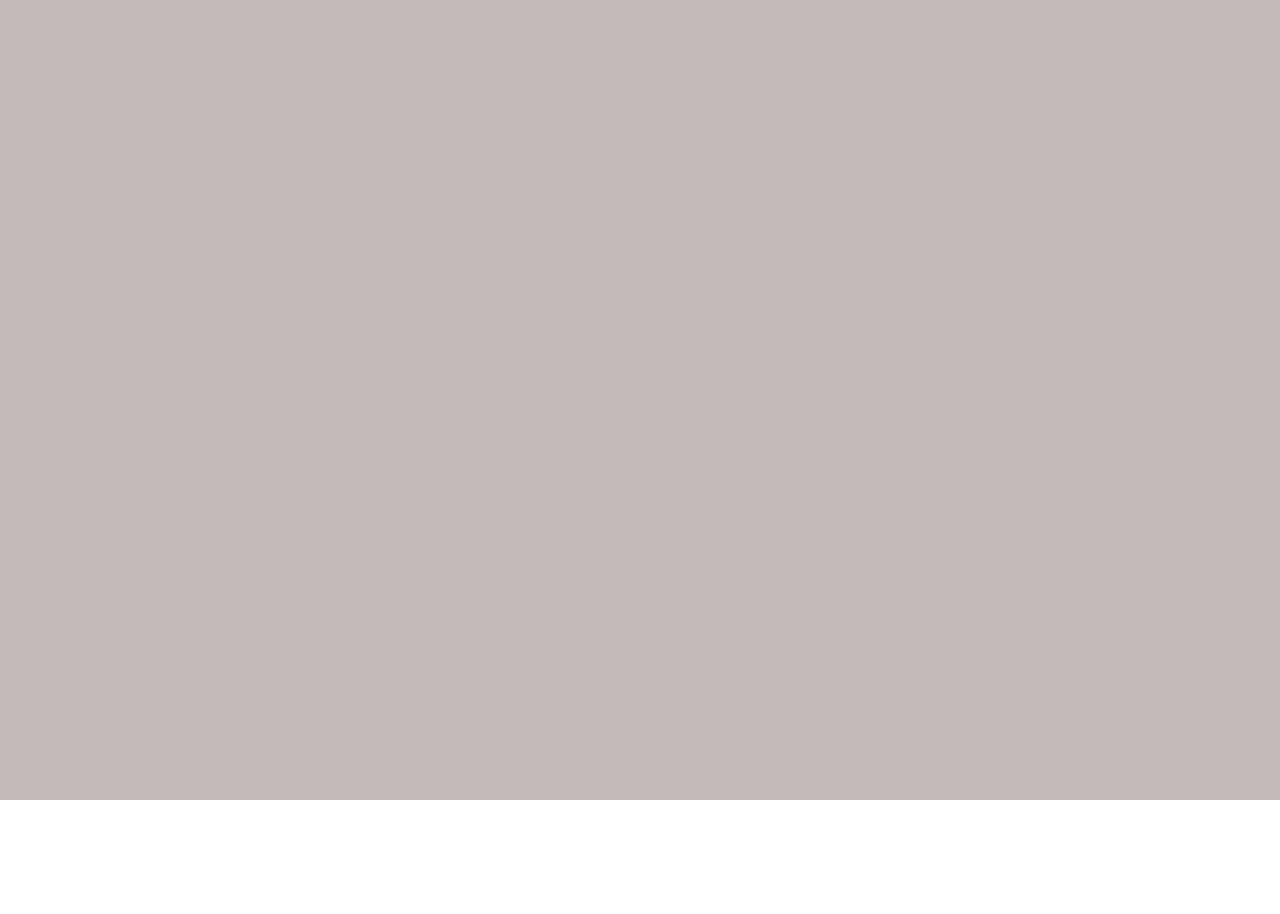
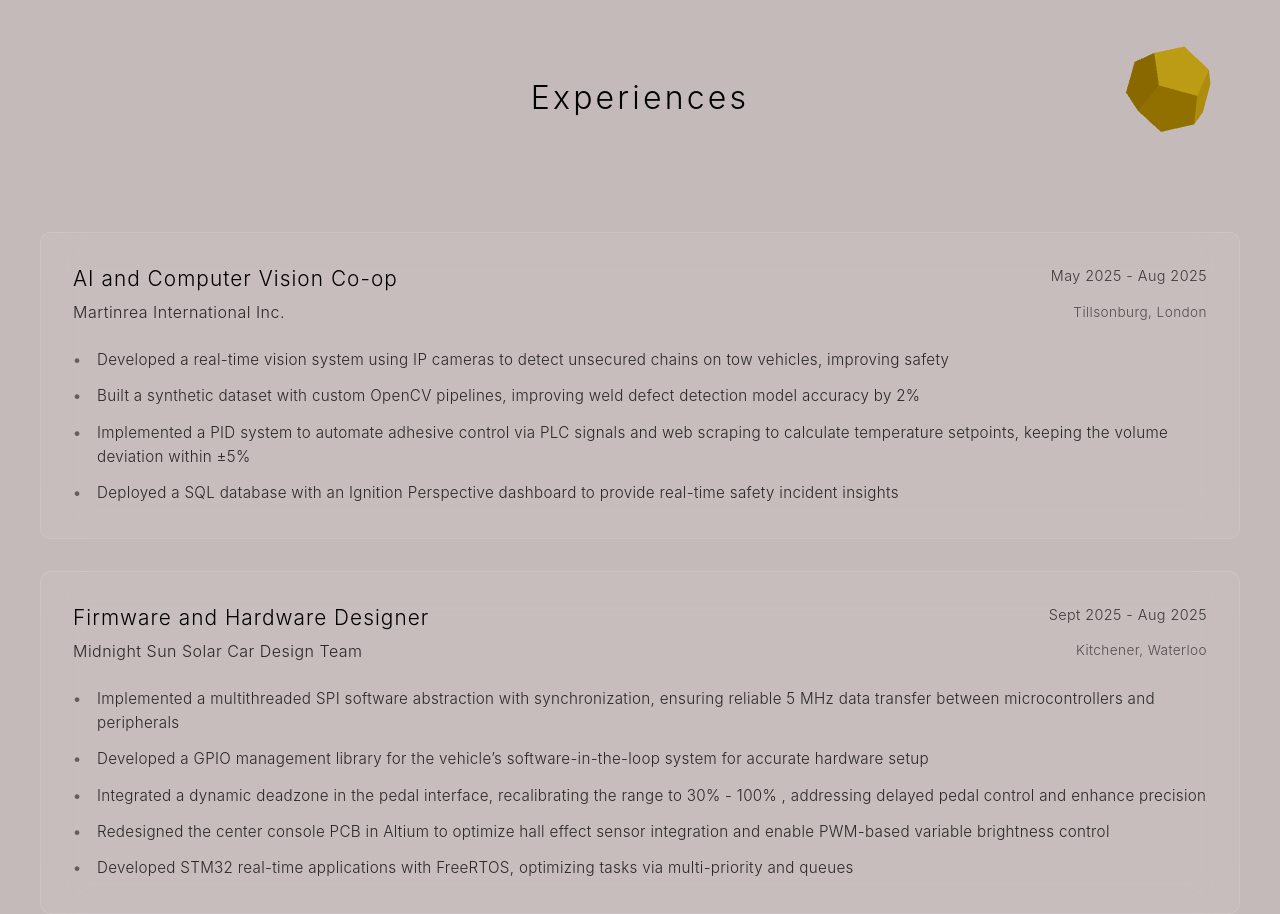
Before and after one commit to mswq/Me, a React (Vite) app in the folder me/: page /experience in a window 1280 px wide. Before the commit this address had no page. Shown: the top 914 px of the page. Before the commit the page ends 800 px from the top, so only its background shows below. Built offline with nearby package versions, Linux system fonts and the light colour scheme.

Commit message:
+ experiences

```diff
--- a/me/src/App.jsx
+++ b/me/src/App.jsx
@@ -2,10 +2,12 @@ import { useState } from 'react'
 import Home from './components/Home.jsx'
 import './App.css'
 import './Projects.css'
+import './Experiences.css'
 import { BrowserRouter, Routes, Route } from 'react-router-dom'
 import AboutMe from './components/AboutMe.jsx'
 import Projects from './components/Projects.jsx'
 import Layout from './components/Layout.jsx'
+import Experiences from './components/Experience.jsx'
 
 function App() {
   return (
@@ -15,6 +17,7 @@ function App() {
             <Route index element={<Home />} />
             <Route path="aboutme" element={<AboutMe />} />
             <Route path="projects" element={<Projects />} />
+            <Route path="experience" element={<Experiences />} />
           </Route>
       </Routes>
     </BrowserRouter>
--- /dev/null
+++ b/me/src/Experiences.css
@@ -0,0 +1,204 @@
+/* Experiences page styles matching your minimal aesthetic */
+.experiences-container {
+  position: relative;
+  min-height: 100vh;
+  width: 100vw;
+  background: #c5baba;
+  padding: 80px 40px 40px;
+}
+
+.experiences-title {
+  position: absolute;
+  top: 10vh;
+  left: 50%;
+  transform: translateX(-50%);
+  font-size: 2rem;
+  font-weight: 300;
+  letter-spacing: 0.1em;
+  z-index: 10;
+  opacity: 0;
+  animation: fadeInUp 1s ease-out 0.5s forwards;
+  color: #000000;
+}
+
+.experiences-list {
+  max-width: 1350px;
+  margin: 0 auto;
+  margin-top: 15vh;
+  padding-top: 2rem;
+}
+
+/* Experience Card with glassmorphism matching your project cards */
+.experience-card {
+  background: rgba(255, 255, 255, 0.05);
+  backdrop-filter: blur(20px);
+  border: 1px solid rgba(255, 255, 255, 0.1);
+  border-radius: 10px;
+  padding: 2rem;
+  margin-bottom: 2rem;
+  transition: all 0.3s cubic-bezier(0.4, 0, 0.2, 1);
+  position: relative;
+}
+
+.experience-card::before {
+  content: '';
+  position: absolute;
+  top: 0;
+  left: 0;
+  right: 0;
+  bottom: 0;
+  background: linear-gradient(135deg, rgba(255, 255, 255, 0.1) 0%, rgba(255, 255, 255, 0.02) 100%);
+  opacity: 0;
+  transition: opacity 0.3s ease;
+  pointer-events: none;
+  border-radius: 10px;
+}
+
+.experience-card:hover {
+  transform: translateY(-4px);
+  background: rgba(255, 255, 255, 0.12);
+  border-color: rgba(255, 255, 255, 0.2);
+  box-shadow: 0 15px 30px rgba(0, 0, 0, 0.1);
+}
+
+.experience-card:hover::before {
+  opacity: 1;
+}
+
+/* Experience Header */
+.experience-header {
+  display: flex;
+  justify-content: space-between;
+  align-items: flex-start;
+  margin-bottom: 0.5rem;
+  position: relative;
+  z-index: 2;
+}
+
+.experience-role {
+  font-size: 1.3rem;
+  font-weight: 300;
+  letter-spacing: 0.05em;
+  color: #000000;
+  margin: 0;
+  line-height: 1.3;
+  flex: 1;
+}
+
+.experience-date {
+  font-size: 0.9rem;
+  font-weight: 300;
+  color: rgba(0, 0, 0, 0.7);
+  letter-spacing: 0.03em;
+  margin-left: 1rem;
+  white-space: nowrap;
+}
+
+/* Company Info */
+.experience-company {
+  display: flex;
+  justify-content: space-between;
+  align-items: center;
+  margin-bottom: 1.5rem;
+  position: relative;
+  z-index: 2;
+}
+
+.company-name {
+  font-size: 1rem;
+  font-weight: 300;
+  color: rgba(0, 0, 0, 0.8);
+  letter-spacing: 0.03em;
+}
+
+.experience-location {
+  font-size: 0.85rem;
+  font-weight: 300;
+  color: rgba(0, 0, 0, 0.6);
+  letter-spacing: 0.03em;
+}
+
+/* Bullet Points */
+.experience-bullets {
+  list-style: none;
+  padding: 0;
+  margin: 0;
+  position: relative;
+  z-index: 2;
+}
+
+.experience-bullets li {
+  position: relative;
+  padding-left: 1.5rem;
+  margin-bottom: 0.75rem;
+  font-size: 0.95rem;
+  font-weight: 300;
+  line-height: 1.6;
+  color: rgba(0, 0, 0, 0.8);
+  letter-spacing: 0.02em;
+}
+
+.experience-bullets li::before {
+  content: '•';
+  position: absolute;
+  left: 0;
+  color: rgba(0, 0, 0, 0.5);
+  font-weight: 500;
+}
+
+.experience-bullets li:last-child {
+  margin-bottom: 0;
+}
+
+/* Responsive Design */
+@media (max-width: 768px) {
+  .experiences-container {
+    padding: 60px 20px 20px;
+  }
+
+  .experiences-title {
+    font-size: 1.8rem;
+    top: 5vh;
+  }
+
+  .experiences-list {
+    margin-top: 12vh;
+  }
+
+  .experience-card {
+    padding: 1.5rem;
+    margin-bottom: 1.5rem;
+  }
+
+  .experience-header {
+    flex-direction: column;
+    align-items: flex-start;
+    gap: 0.5rem;
+  }
+
+  .experience-date {
+    margin-left: 0;
+  }
+
+  .experience-company {
+    flex-direction: column;
+    align-items: flex-start;
+    gap: 0.25rem;
+  }
+
+  .experience-role {
+    font-size: 1.2rem;
+  }
+}
+
+/* Animation keyframes (if not already defined) */
+@keyframes fadeInUp {
+  from {
+    opacity: 0;
+    transform: translateX(-50%) translateY(20px);
+  }
+  to {
+    opacity: 1;
+    transform: translateX(-50%) translateY(0);
+  }
+}
--- /dev/null
+++ b/me/src/components/Experience.jsx
@@ -0,0 +1,70 @@
+function  Experience ({role,  companyName, location, date, bulletPoints}) {
+    return (
+        <div className="experience-card">
+            <div className="experience-header">
+                <h3 className="experience-role">{role}</h3>
+                <span className="experience-date">{date}</span>
+            </div>
+             <div className="experience-company">
+                <span className="company-name">{companyName}</span>
+                <span className="experience-location">{location}</span>
+            </div>
+            <ul className="experience-bullets">
+                {bulletPoints.map((bullet, index) => (
+                    <li key={index}>{bullet}</li>
+                ))}
+            </ul>
+
+        </div>
+
+    )
+}
+
+function Experiences() {
+    const experiences = [
+        {
+            role: "AI and Computer Vision Co-op",
+            companyName: "Martinrea International Inc.",
+            location: "Tillsonburg, London",
+            date: "May 2025 - Aug 2025",
+            bulletPoints: [
+                "Developed a real-time vision system using IP cameras to detect unsecured chains on tow vehicles, improving safety",
+                "Built a synthetic dataset with custom OpenCV pipelines, improving weld defect detection model accuracy by 2%",
+                "Implemented a PID system to automate adhesive control via PLC signals and web scraping to calculate temperature setpoints, keeping the volume deviation within ±5%",
+                "Deployed a SQL database with an Ignition Perspective dashboard to provide real-time safety incident insights"
+            ]
+        },
+        {
+            role: "Firmware and Hardware Designer",
+            companyName: "Midnight Sun Solar Car Design Team",
+            location: "Kitchener, Waterloo",
+            date: "Sept 2025 - Aug 2025",
+            bulletPoints: [
+                "Implemented a multithreaded SPI software abstraction with synchronization, ensuring reliable 5 MHz data transfer between microcontrollers and peripherals",
+                "Developed a GPIO management library for the vehicle’s software-in-the-loop system for accurate hardware setup",
+                "Integrated a dynamic deadzone in the pedal interface, recalibrating the range to 30% - 100% , addressing delayed pedal control and enhance precision",
+                "Redesigned the center console PCB in Altium to optimize hall effect sensor integration and enable PWM-based variable brightness control",
+                "Developed STM32 real-time applications with FreeRTOS, optimizing tasks via multi-priority and queues"
+            ]
+        }
+    ]
+    return (
+        <div className="experiences-container">
+            <h1 className="experiences-title">Experiences</h1>
+            <div className="experiences-list">
+                {experiences.map((experience, index) => (
+                    <Experience
+                        key={index}
+                        role={experience.role}
+                        companyName={experience.companyName}
+                        location={experience.location}
+                        date={experience.date}
+                        bulletPoints={experience.bulletPoints}
+                    />
+                ))}
+            </div>
+        </div>
+    )
+}
+
+export default Experiences
--- a/me/src/components/Home.jsx
+++ b/me/src/components/Home.jsx
@@ -27,15 +27,9 @@ const Letters = ({ position, children, delay}) => {
             const targetScale = hovered ? 1.5 : clicked ? 0.8: 1.2;
             meshRef.current.scale.lerp(new THREE.Vector3(targetScale, targetScale, targetScale), 0.05);
 
-            // Color Transitions
             if (meshRef.current.material) {
                 const targetColor = hovered ? hoverColor : clicked ? clickColor : letterColor;
                 meshRef.current.material.color.lerp(targetColor, 0.05)
-
-                // // + Glow
-                // meshRef.current.material.emissive.lerp(
-                //     hovered ? new THREE.Color('#333333').multiplyScalar(0.1) : new THREE.Color('#000000'), 0.1
-                // );
             }
         }
     });
@@ -158,10 +152,10 @@ function Home () {
                     <Letters position={[10.0, 0, 0]} delay={1.0}>Y</Letters>
                 </group>
                 <group
-                    onPointerEnter={() => setHoveredLabel('Home')}
+                    onPointerEnter={() => setHoveredLabel('Experience')}
                     onPointerLeave={() => setHoveredLabel('')}
                 >
-                    <NavigationStar position={[-4, -2.2, 8]} route="/" label="Home"/>
+                    <NavigationStar position={[-4, -2.2, 8]} route="/experience" label="Experience"/>
                 </group>
                 <group
                     onPointerEnter={() => setHoveredLabel('About Me')}
--- a/me/src/components/NavStars.jsx
+++ b/me/src/components/NavStars.jsx
@@ -5,11 +5,14 @@ import Star from "./Star.jsx";
 const NavStars = () => {
     const starData = [
         { route: "/",  label: "Home" },
-        { route: "/aboutme", label: "About" },
-        { route: "/projects", label: "Projects" }
+        // { route: "/experience", label: "Experience" },
+        // { route: "/aboutme", label: "About" },
+        // { route: "/projects", label: "Projects" }
+
     ];
 
-    const navPositions = [[2, 2, 2], [2, 0, 2], [2, -2, 2]];
+    // const navPositions = [[-4 , 0, 1.5], [-2, 0, 1.5], [0, 0, 1.5], [2, 0, 1.5]];
+    const navPositions = [[0, 0, 7]]
 
     return (
         <Canvas className="canvas-container" camera={{ position: [0, 0, 10], fov: 50 }}
@@ -25,6 +28,7 @@ const NavStars = () => {
             <ambientLight intensity={0.6}/>
             <directionalLight position={[10, 10, 10]} intensity={0.8} />
 
+
             {starData.map((star, index) => (
                 <Star
                     key={star.label}
```
Also changed, not shown: 1 other file (tests, documents, lock files or other folders).
